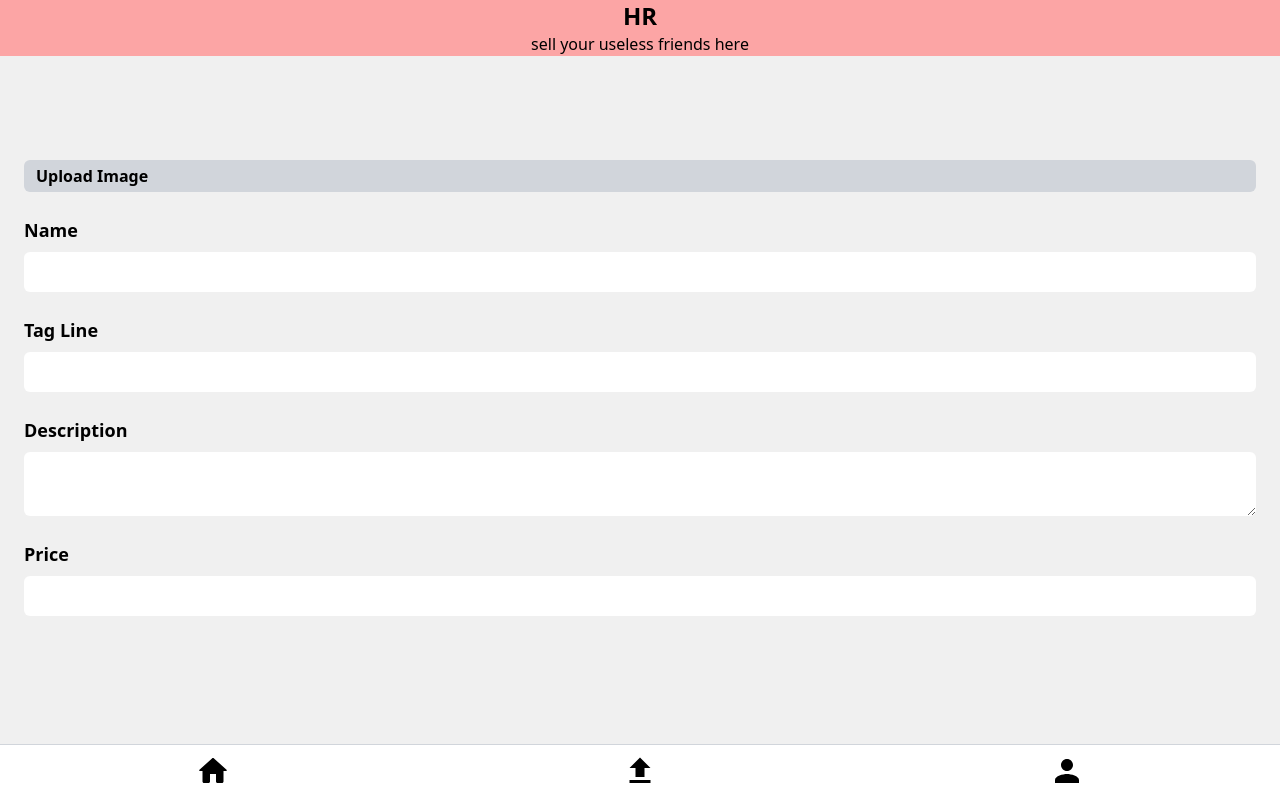
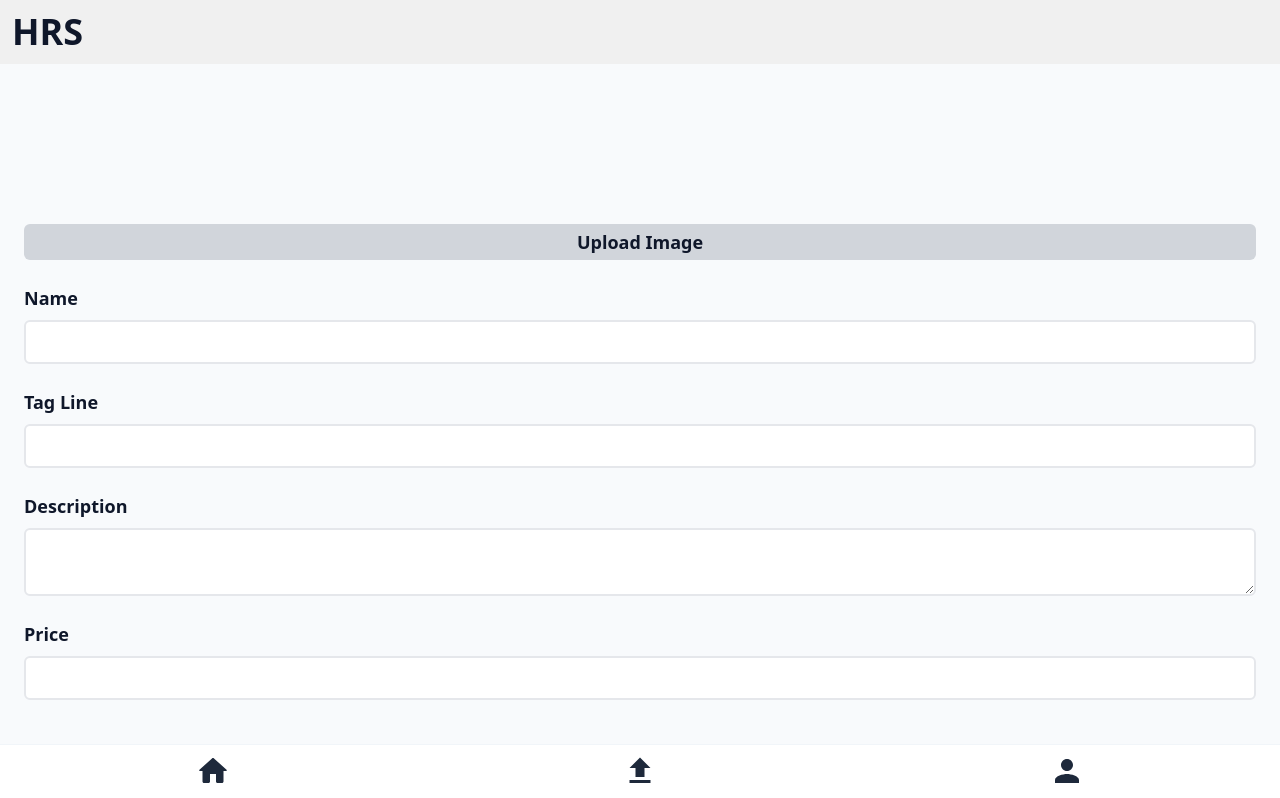
Before and after one commit to DevEmad007/HUMAN-RESOURCE, a React (Vite) app: page /uploads in a window 1280 px wide. Shown: the top 798 px of the page. Built offline with nearby package versions, Linux system fonts and the light colour scheme; no server answers.

Commit message:
dark mode add

```diff
--- a/src/Components/AuthModal/AuthModal.jsx
+++ b/src/Components/AuthModal/AuthModal.jsx
@@ -38,18 +38,19 @@ const AuthModal = () => {
     return (
         <div
             className={`${show ? 'showAuthModal' : 'hideAuthModal'}
-             absolute bottom-0 left-0 w-full max-w-4xl h-28 flex justify-center items-center border-t-2 border-x-2 border-gray-400 rounded-t-3xl translate-y-full bg-white duration-1000`}
+             absolute bottom-0 left-0 w-full max-w-4xl h-28 flex justify-center items-center border-t-2 border-x-2 border-slate-700 rounded-t-3xl translate-y-full bg-slate-50 dark:bg-slate-900 text-slate-900 dark:text-slate-50 duration-1000`}
         >
             <button
                 onClick={handleSignIn}
                 className=' mx-10 py-3
-                font-semibold text-xl text-white
+                font-semibold text-xl text-slate-100
                 rounded-xl bg-blue-500 w-full max-w-sm cursor-pointer'
             >
                 Sign In With Google
             </button>
             <Close
                 onClick={() => dispatch(hideAuthModal())}
+                className=' text-slate-900 dark:text-slate-50'
                 sx={{ position: ' relative',bottom: '30%',right: '6px' }}
             />
         </div>
--- a/src/Components/BottomNav/BottomNav.jsx
+++ b/src/Components/BottomNav/BottomNav.jsx
@@ -6,7 +6,7 @@ import { useDispatch,useSelector } from 'react-redux';
 import { hideAuthModal,showAuthModal } from '../../features/AuthModal/authModalSlice';
 import { getAuth,onAuthStateChanged } from 'firebase/auth';
 import { authUpdate } from '../../features/Auth/authSlice';
-import { authStatus } from '../../features/Auth/authOperation';
+
 const BottomNav = () => {
     const auth = getAuth();
     const show = useSelector(store => store.authModal.show);
@@ -18,7 +18,7 @@ const BottomNav = () => {
             if (user) {
                 dispatch(authUpdate(user));
             } else {
-                dispatch(authUpdate(null));
+                // dispatch(authUpdate(null));
                 // User is signed out
             }
         });
@@ -35,7 +35,7 @@ const BottomNav = () => {
     return (
         <div
             className='fixed bottom-0 left-0 w-full  h-14
-         bg-white border-t-gray-300 border-t z-30'>
+         bg-white dark:bg-slate-900 border-t-slate-100 dark:border-t-slate-400 border-t z-30'>
             <AuthModal />
             <ul className='grid grid-cols-3 pt-2'>
                 <li
@@ -46,7 +46,7 @@ const BottomNav = () => {
                         <NavLink
                             to={'/'}
                         >
-                            <HomeRounded sx={{ fontSize: '36px' }} />
+                            <HomeRounded className=' text-slate-800 dark:text-slate-300' sx={{ fontSize: '36px' }} />
                         </NavLink>
                     </button>
                 </li>
@@ -59,7 +59,7 @@ const BottomNav = () => {
                         <NavLink
                             to={userId ? '/uploads/' : '/'}
                         >
-                            <Upload sx={{ fontSize: '36px' }} />
+                            <Upload className=' text-slate-800 dark:text-slate-300' sx={{ fontSize: '36px' }} />
                         </NavLink>
                     </button>
                 </li>
@@ -72,7 +72,7 @@ const BottomNav = () => {
                         <NavLink
                             to={userId ? `/profile/` : '/'}
                         >
-                            <Person sx={{ fontSize: '36px' }} />
+                            <Person className=' text-slate-800 dark:text-slate-300' sx={{ fontSize: '36px' }} />
                         </NavLink>
                     </button>
                 </li>
--- a/src/Components/Cards/ProductCard.jsx
+++ b/src/Components/Cards/ProductCard.jsx
@@ -2,8 +2,8 @@ import React from 'react';
 
 const ProductCard = () => {
     return (
-        <div className='my-6 min-w-full max-w-2xl grid grid-cols-1 rounded-2xl bg-white'>
-            <img className='min-w-full max-w-md bg-blue-300 h-72 rounded-t-2xl ' src="" alt="" />
+        <div className='my-6 min-w-full max-w-2xl grid grid-cols-1 dark:bg-slate-900 '>
+            <img className='min-w-full max-w-md bg-blue-300/50 h-72 ' src="" alt="" />
             <div className='p-3'>
                 <h2 className='text-xl font-semibold'>Lorem, ipsum dolor.</h2>
                 <p>Lorem ipsum dolor sit amet consectetur.</p>
--- a/src/Components/Header/Header.jsx
+++ b/src/Components/Header/Header.jsx
@@ -3,11 +3,10 @@
 const Header = () => {
     return (
         <>
-            <header className='fixed top-0 left-0 w-full h-15 flex flex-col justify-center items-center bg-red-300 z-30'>
-                <h1 className="text-2xl font-bold">
-                    HR
+            <header className='fixed top-0 left-0 w-full h-16 flex flex-col justify-center items-left bg-[#f0f0f0] dark:bg-slate-800 z-30'>
+                <h1 className="text-4xl ml-3 font-bold">
+                    HRS
                 </h1>
-                <span >sell your useless friends here</span>
             </header>
             <div className="mb-16"></div>
         </>
--- a/src/Components/ListedPersons/Item.jsx
+++ b/src/Components/ListedPersons/Item.jsx
@@ -4,7 +4,7 @@ import { Edit } from '@mui/icons-material';
 
 const Item = () => {
     return (
-        <div className='relative mb-4  text-left grid grid-cols-20/80 bg-white rounded-lg '>
+        <div className='relative mb-4  text-left grid grid-cols-20/80 bg-white dark:bg-slate-700 rounded-lg '>
             <EditButton className={'absolute top-1 right-2'} >
                 <Edit sx={{ fontSize: '20px' }} />
             </EditButton>
@@ -13,7 +13,7 @@ const Item = () => {
             </div>
             <div className='px-2 py-1'>
                 <h2 className='text-xl  font-semibold tracking-wide'>Lorem, ipsum dolor.</h2>
-                <p className='text-md text-gray-500'>Lorem ipsum dolor sit amet, consectetur adipisicing.</p>
+                <p className='text-md dark:text-slate-400'>Lorem ipsum dolor sit amet, consectetur adipisicing.</p>
                 <div className='flex gap-16 items-center pt-1'>
                     <p>Buying Wish 0</p>
                     <p>Star 0 </p>
--- a/src/Components/Produc/Product.jsx/Products.jsx
+++ b/src/Components/Produc/Product.jsx/Products.jsx
@@ -3,7 +3,7 @@ import ProductCard from '../../Cards/ProductCard';
 
 const Products = () => {
     return (
-        <div className='mx-4 grid grid-cols-1 md:gap-4 md:grid-cols-2 lg:grid-cols-3'>
+        <div className=' grid grid-cols-1 md:gap-4 md:grid-cols-2 lg:grid-cols-3'>
             <ProductCard />
             <ProductCard />
             <ProductCard />
--- a/src/Components/Profile/ProfileDP/ProfileDP.jsx
+++ b/src/Components/Profile/ProfileDP/ProfileDP.jsx
@@ -1,9 +1,9 @@
 import React from 'react';
 
-const ProfileDP = ({ className }) => {
+const ProfileDP = ({ className,src }) => {
     return (
         <>
-            <img className={`bg-red-600 duration-500 rounded-full ${className}`} src="" alt="" />
+            <img className={` duration-500 rounded-full ${className}`} src={src} alt={src} />
         </>
     );
 };
--- a/src/Components/Profile/ProfileHeader/ProfileHeader.jsx
+++ b/src/Components/Profile/ProfileHeader/ProfileHeader.jsx
@@ -2,11 +2,16 @@ import React,{ useEffect,useState } from 'react';
 import ProfileDP from '../ProfileDP/ProfileDP';
 import EditButton from '../../EditButton/EditButton';
 import { Edit } from '@mui/icons-material';
+import { useSelector } from 'react-redux';
 
 const ProfileHeader = () => {
     const [ show,setShow ] = useState(true);
     const [ lastScrollY,setLastScrollY ] = useState(0);
     const [ isScrolled,setIsScrolled ] = useState(false);
+    const src = useSelector(store => store.auth?.photoURL);
+    const displayName = useSelector(store => store.auth?.displayName);
+    const email = useSelector(store => store.auth?.email);
+
     const controlNavbar = () => {
         if (typeof window !== 'undefined') {
             if (window.scrollY > lastScrollY) { // if scroll down hide the navbar
@@ -31,15 +36,21 @@ const ProfileHeader = () => {
             };
         }
     },[ lastScrollY ]);
+
     return (
         <>
-            <div className='fixed top-0 left-0 w-full h-24 bg-green-500 z-40 '>
-                <ProfileDP className={`${!show ? 'moveDP ' : window.scrollY < 50 ? 'moveBackDP' : 'moveDP'}`} />
+            <div className='fixed top-0 left-0 w-full h-24 bg-header-1 z-40 '>
+                <ProfileDP
+                    src={src}
+                    className={`${!show ? 'moveDP ' : window.scrollY < 50 ? 'moveBackDP' : 'moveDP'}`}
+                />
                 <EditButton className={`absolute top-28 right-5 duration-1000`} >
                     <Edit sx={{ fontSize: !show ? ' 0' : window.scrollY < 10 ? '26px' : '0' }} />
                 </EditButton>
             </div>
-            <div className="mt-40"></div>
+            <div className="pt-24"></div>
+            <h1 className='ml-5 text-2xl font-semibold text-left'>{displayName}</h1>
+            <p className='ml-6 text-lg font-semibold text-left text-slate-800 dark:text-slate-400'>{email}</p>
         </>
     );
 };
--- a/src/Components/UploadForm/UploadForm.jsx
+++ b/src/Components/UploadForm/UploadForm.jsx
@@ -20,28 +20,28 @@ const UploadForm = () => {
 
     return (
         <form className={`w-full px-6  ${imageUrl !== undefined ? 'mt-4' : 'pt-16'}`} method="post">
-            <div className='m-8'>
+            <div className='m-8 pt-8'>
                 {imageUrl !== undefined && <img className='w-full h-60 bg-red-600 object-cover' src={imageUrl} alt='kfs' />}
             </div>
             <div className='grid my-6'>
-                <label className='font-semibold bg-gray-300 py-1 px-3 rounded-md ' htmlFor="uploadImage" >Upload Image</label>
+                <label className='py-1 px-3 text-center text-lg font-semibold bg-gray-300 dark:bg-slate-500  rounded-md ' htmlFor="uploadImage" >Upload Image</label>
                 <input hidden id='uploadImage' required className="imgUpload" type="file" accept="image/*" onChange={handleFileChange} />
             </div>
             <div className='grid my-6'>
                 <label className='mb-2 font-semibold text-lg ' htmlFor="Name">Name</label>
-                <input className='pl-2 py-2 rounded-md' type="text" />
+                <input className='pl-2 py-2 rounded-md dark:bg-slate-800 dark:border-slate-100 border-2' type="text" />
             </div>
             <div className='grid my-6'>
                 <label className='mb-2 font-semibold text-lg ' htmlFor="Tag Line">Tag Line</label>
-                <input className='pl-2 py-2 rounded-md' type="text" />
+                <input className='pl-2 py-2 rounded-md dark:bg-slate-800 dark:border-slate-100 border-2' type="text" />
             </div>
             <div className='grid my-6'>
                 <label className='mb-2 font-semibold text-lg ' htmlFor="Description">Description</label>
-                <textarea className='pl-2 py-2 rounded-md resize-y' type="text" />
+                <textarea className='pl-2 py-2 rounded-md resize-y dark:bg-slate-800 dark:border-slate-100 border-2' type="text" />
             </div>
             <div className='grid my-6'>
                 <label className='mb-2 font-semibold text-lg ' htmlFor="Price">Price</label>
-                <input className='pl-2 py-2 rounded-md resize-y' type="tel" />
+                <input className='pl-2 py-2 rounded-md resize-y dark:bg-slate-800 dark:border-slate-100 border-2' type="tel" />
             </div>
 
         </form>
--- a/src/SharedLayout.jsx
+++ b/src/SharedLayout.jsx
@@ -6,12 +6,12 @@ import BottomNav from './Components/BottomNav/BottomNav';
 
 const SharedLayout = () => {
     return (
-        <>
+        <div className='bg-slate-50 dark:bg-slate-900 text-slate-900 dark:text-slate-50'>
             <Header />
             <Outlet />
             <BottomNav />
             <Footer />
-        </>
+        </div>
     );
 };
 
--- a/tailwind.config.js
+++ b/tailwind.config.js
@@ -39,6 +39,9 @@ export default {
         's3': '260%',
         's4': '343%',
         's5': '430%'
+      },
+      backgroundImage: {
+        'header-1': 'linear-gradient(90deg, rgba(177,190,71,1) 0%, rgba(246,177,71,1) 49%, rgba(0,255,209,1) 100%);'
       }
     },
   },
```
Also changed, not shown: src/Components/Banner/Banner.jsx (+6 -11 lines).
